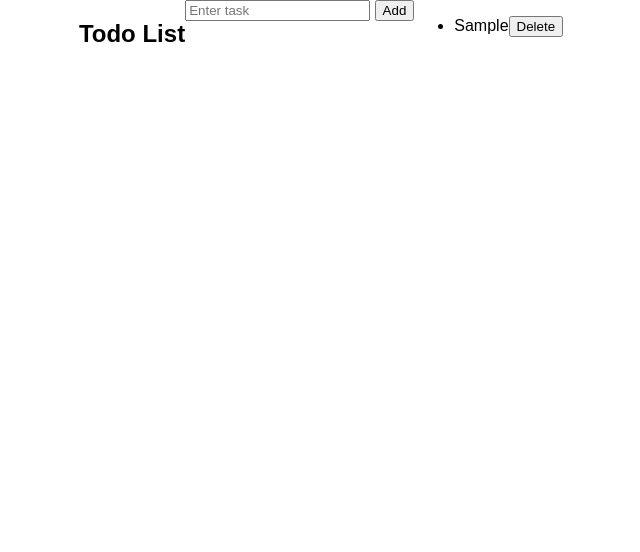
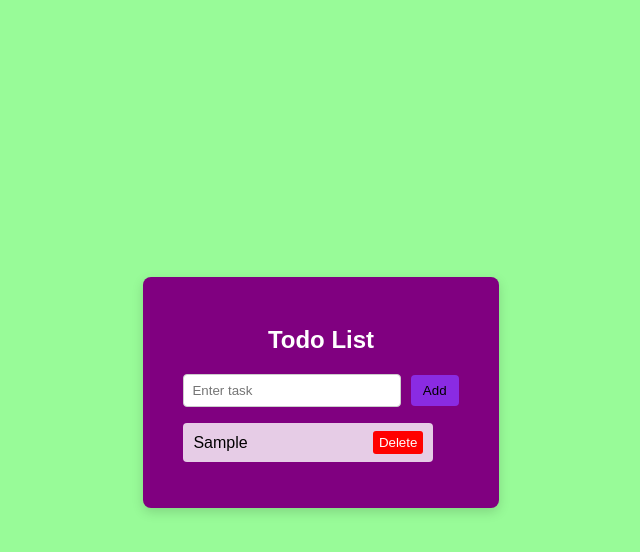
Before and after one commit to onisa90/assignment1, a plain HTML site: page index.html in a window 1280 px wide. Both pictures are taken after typing "Sample" into the empty fields and a click on the button "Add". Shown: the whole page, without its empty margins (319-959 px from the left). Drawn offline with Linux system fonts and the light colour scheme.

Commit message:
there are the

```diff
--- a/index.html
+++ b/index.html
@@ -2,18 +2,21 @@
 <html>
 <head>
   <title>Simple Todo App</title>
+  <!-- moved stylesheet link inside head so styles load correctly -->
+  <link rel="stylesheet" href="style.css">
 </head>
-<link rel="stylesheet" href="style.css">
 <body>
 
+  <div class="container">
   <h2>Todo List</h2>
-<div>
-  <input type="text" id="todoInput" placeholder="Enter task">
+  <div>
+    <input type="text" id="todoInput" placeholder="Enter task">
 
-  <button id="addBtn">Add</button>
-</div>
+    <button id="addBtn">Add</button>
+  </div>
 
   <ul id="todolist"></ul>
+</div>
 
   <script src="script.js"></script>
 
--- a/script.js
+++ b/script.js
@@ -1,10 +1,75 @@
 let todos = [];
 
-const input = document.getElementById('todoInput');
-const addBtn = document.getElementById('addBtn');
-const list = document.getElementById('todolist');
+// wait for DOM so elements are available
+window.addEventListener('DOMContentLoaded', () => {
+  const input = document.getElementById('todoInput');
+  const addBtn = document.getElementById('addBtn');
+  const list = document.getElementById('todolist');
 
-addBtn.addEventListener('click', addTodo);
+  // load saved todos (if any)
+  const stored = localStorage.getItem('todos');
+  if (stored) {
+    try { todos = JSON.parse(stored); } catch {}
+  }
+
+  addBtn.addEventListener('click', addTodo);
+  input.addEventListener('keydown', e => {
+    if (e.key === 'Enter') addTodo();
+  });
+
+  renderTodos();
+
+  function addTodo() {
+    const todoText = input.value.trim();
+
+    if (todoText) {
+      todos.push({ text: todoText, completed: false });
+      input.value = '';
+      saveAndRender();
+    }
+  }
+
+  function renderTodos() {
+    list.innerHTML = '';
+
+    todos.forEach((todo, index) => {
+      const li = document.createElement('li');
+      li.textContent = todo.text;
+
+      if (todo.completed) {
+        li.style.textDecoration = "line-through";
+      }
+
+      li.addEventListener('click', () => toggleComplete(index));
+
+      const deleteBtn = document.createElement('button');
+      deleteBtn.textContent = 'Delete';
+
+      deleteBtn.addEventListener('click', (e) => {
+        e.stopPropagation();
+        deleteTodo(index);
+      });
+
+      li.appendChild(deleteBtn);
+      list.appendChild(li);
+    });
+  }
+
+  function toggleComplete(index) {
+    todos[index].completed = !todos[index].completed;
+    saveAndRender();
+  }
+
+  function deleteTodo(index) {
+    todos.splice(index, 1);
+    saveAndRender();
+  }
+
+  function saveAndRender() {
+    localStorage.setItem('todos', JSON.stringify(todos));
+    renderTodos();
+  }
+});
 
 function addTodo() {
   const todoText = input.value.trim();
--- a/style.css
+++ b/style.css
@@ -1,8 +1,88 @@
 body{
     font-family: Arial, Helvetica, sans-serif;
-    background: linear-gradient(135deg, #764ba2);
+    /* corrected gradient with two colors and fallback */
+    background: #764ba2;
+    background: palegreen;
     display: flex;
     justify-content: center;
+    align-items: center;
     height: 100vh;
     margin: 0;
 }
+
+.container {
+    background: purple;
+    padding: 30px 40px;
+    border-radius: 8px;
+    box-shadow: 0 4px 12px rgba(0,0,0,0.15);
+}
+
+h2 {
+    color: #fff;
+    margin-bottom: 20px;
+}
+
+div {
+    text-align: center;
+    margin-bottom: 15px;
+}
+
+input[type="text"]:focus {
+    outline: none;
+    border-color: pink;
+    box-shadow: 0 0 3px rgba(102,126,234,0.5);
+}
+
+/* optionally style completed items differently */
+li.completed {
+    opacity: 0.6;
+}
+
+input[type="text"] {
+    padding: 8px;
+    width: 200px;
+    border: 1px solid #ccc;
+    border-radius: 4px;
+}
+
+button {
+    padding: 8px 12px;
+    margin-left: 5px;
+    border: none;
+    border-radius: 4px;
+    background-color: blueviolet;
+    cursor: pointer;
+}
+
+button:hover {
+    background-color: gray;
+}
+
+ul {
+    list-style: none;
+    padding: 0;
+    width: 250px;
+}
+
+li {
+    background: rgba(255,255,255,0.8);
+    margin-bottom: 8px;
+    padding: 8px 10px;
+    border-radius: 4px;
+    display: flex;
+    justify-content: space-between;
+    align-items: center;
+}
+
+li button {
+    background: red;
+    color: #fff;
+    padding: 4px 6px;
+    border: none;
+    border-radius: 3px;
+    cursor: pointer;
+}
+
+li button:hover {
+    background: brown;
+}
```
